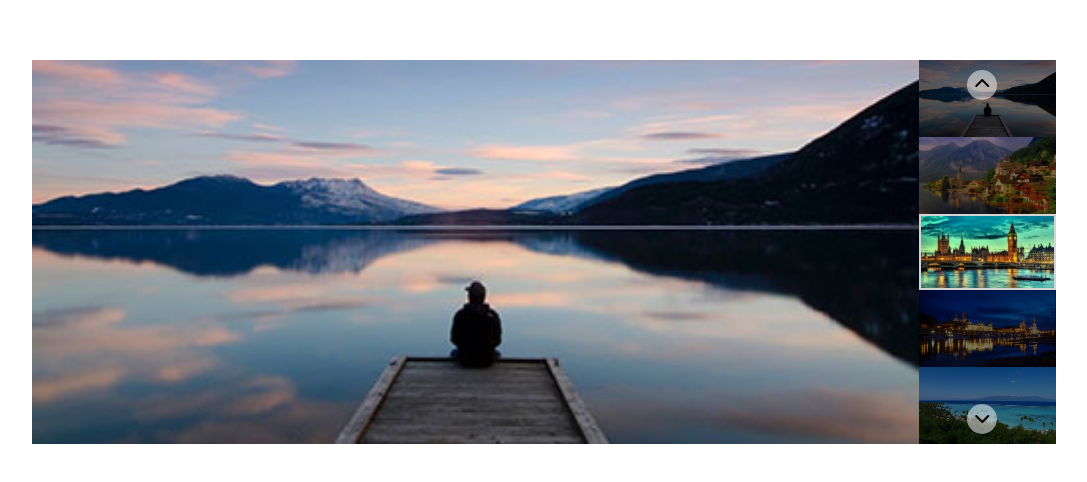
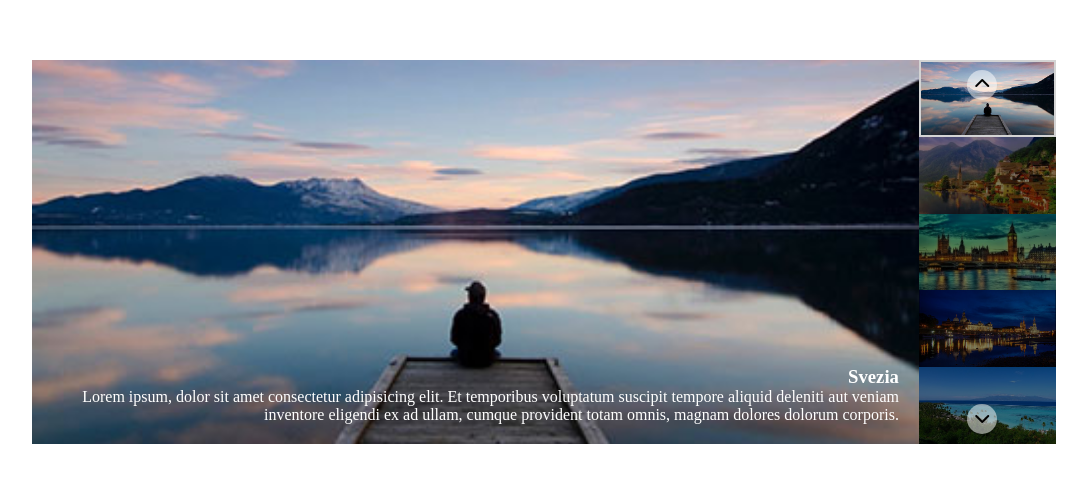
Before and after one commit to francescolucco/js-array-carousel, a plain HTML site: page index.html in a window 1280 px wide. Shown: the part 148-630 px from the top of the page, without its empty margins (96-1183 px from the left). Drawn offline with Linux system fonts and the light colour scheme.

Commit message:
sistemazione codice per stampa codice html

```diff
--- a/css/style.css
+++ b/css/style.css
@@ -92,9 +92,9 @@ h3.active, p.active{
   color: black;
   text-align: center;
   line-height: 30px;
-  position: absolute;
 }
 .box-font-top{
+  position: absolute;
   top: 10px;
   right: 32%;
   transform:translateX(-50%);
@@ -102,6 +102,7 @@ h3.active, p.active{
 
 }
 .box-font-bottom{
+  position: absolute;
   bottom: 10px;
   right: 32%;
   transform:translateX(-50%);
--- a/index.html
+++ b/index.html
@@ -12,7 +12,7 @@
   <div class="container">
     <div class="slider">
       <div id="box-left" class="box-left">
-        <div class="slider-left active">
+        <!-- <div class="slider-left active">
           <img src="img/01.jpg" alt="">
           <div class="text-container">
             <h3 class="active"></h3>
@@ -53,17 +53,22 @@
             <h3 class="active"></h3>
             <p class="active"></p>
           </div>
-        </div>
+        </div> -->
       </div>
       <div id="slider-right" class="slider-right">
-        <div class="box-img-small">
+        <div class="box-font-top">
+          <i class="fa-solid fa-chevron-up"></i>
+        </div>
+        <div class="box-font-bottom">
+          <i class="fa-solid fa-chevron-down"></i>
+        </div>
+        <!-- <div class="box-img-small">
           <img class="" src="img/01.jpg" alt="">
           <div class="layover"></div>
         </div>
         <div class="box-img-small">
           <img class="" src="img/02.jpg" alt="">
           <div class="layover"></div>
-
         </div>
         <div class="box-img-small">
           <img class=""  src="img/03.jpg" alt="">
@@ -78,13 +83,8 @@
         <div class="box-img-small">
           <img class="" src="img/05.jpg" alt="">
           <div class="layover"></div>
-        </div>
-        <div class="box-font-top">
-          <i class="fa-solid fa-chevron-up"></i>
-        </div>
-        <div class="box-font-bottom">
-          <i class="fa-solid fa-chevron-down"></i>
-        </div>
+        </div> -->
+
       </div>
     </div>
   </div>
--- a/js/script.js
+++ b/js/script.js
@@ -23,70 +23,65 @@ const text = [
 ]
 
 
-let contatore = 0;
-const arrowTop = document.querySelector('.fa-chevron-up');
-const arrowBottom = document.querySelector('.fa-chevron-down');
-const sliderLeft = document.getElementById('slider-left');
+// let contatore = 0;
+// const arrowTop = document.querySelector('.fa-chevron-up');
+// const arrowBottom = document.querySelector('.fa-chevron-down');
+// const boxLeft = document.getElementById('box-left');
 
-arrowTop.addEventListener('click', function(){
-  console.log('contatore', contatore);
-  sliderLeft[contatore].classList.remove('active');
+//  arrowTop.addEventListener('click', function(){
 
-  contatore--;
+//   const sliderLeft = document.createElement('div');
+//   sliderLeft.className('slider-left')
 
-  if(contatore < 0) contatore = items.length -1;
-  sliderLeft[contatore].classList.add('active');
-});
+//   contatore--;
+
+//   if(contatore < 0) contatore = items.length -1;
+//   sliderLeft[contatore].classList.add('active');
+// });
 
 
 
 
 
 
-// let contatore = 0;
-// const boxLeft = document.getElementById('box-left');
-// const sliderRight = document.getElementById('slider-right');
+let contatore = 0;
+const boxLeft = document.getElementById('box-left');
+const sliderRight = document.getElementById('slider-right');
 
-// for(let i = 0; i < items.length; i++){
-//   console.log(items[i]);
+for(let i = 0; i < items.length; i++){
+  console.log(items[i]);
 
-//   //creo dei div per ogni singolo elemento
+  const sliderLeft = document.createElement('div');
+  sliderLeft.className = 'slider-left';
 
-//   // const boxImgSmall = document.createElement('div');
-//   // const layover = document.createElement('div');
-
-//   // aggiungo la classi di defoult
-//   // sliderLeft.className = 'slider-left';
-//   // boxImgSmall.className = 'box-img-small';
-
-//   boxLeft.innerHTML = `
-//   <div id="sliderLeft" class="slider-left ${i}">
-//     <img src="${items[i]}" alt="">
-//     <div class="text-container">
-//       <h3 class="">${title[i]}</h3>
-//       <p class="">${text[i]}</p>
-//     </div>
-//   </div>
-//   `;
-
-//   // sliderRight.innerHTML = `
-//   // <div id="box-img-small" class="box-img-small ${i}">
-//   //   <img src="${items[i]}" alt="">
-//   //   <div id="layover"  class="layover ${i}"></div>
-//   // </div>
-//   // `;
+  const boxImgSmall = document.createElement('div');
+  boxImgSmall.className = 'box-img-small';
 
 
+  sliderLeft.innerHTML = `
+    <img src="${items[i]}" alt="">
+    <div class="text-container">
+      <h3 class="active">${title[i]}</h3>
+      <p class="active">${text[i]}</p>
+    </div>
+  `;
 
-//   if(i == contatore){
-//     sliderLeft.classList.add('active');
-//     // layover.classList.add('active');
-//   }
+  boxImgSmall.innerHTML = `
+    <img class="" src="${items[i]}" alt="">
+    <div class="layover ${i}"></div>
+  `;
+
+  boxLeft.append(sliderLeft);
+  sliderRight.append(boxImgSmall);
+
+  const layover = document.querySelector('.layover');
 
 
-
-
-// }
+  if(i == contatore){
+    sliderLeft.classList.add('active');
+    layover.classList.add('active');
+  }
+}
 
 // for(let i = 0; i < items.length; i++){
 //   console.log(items[i]);
```
